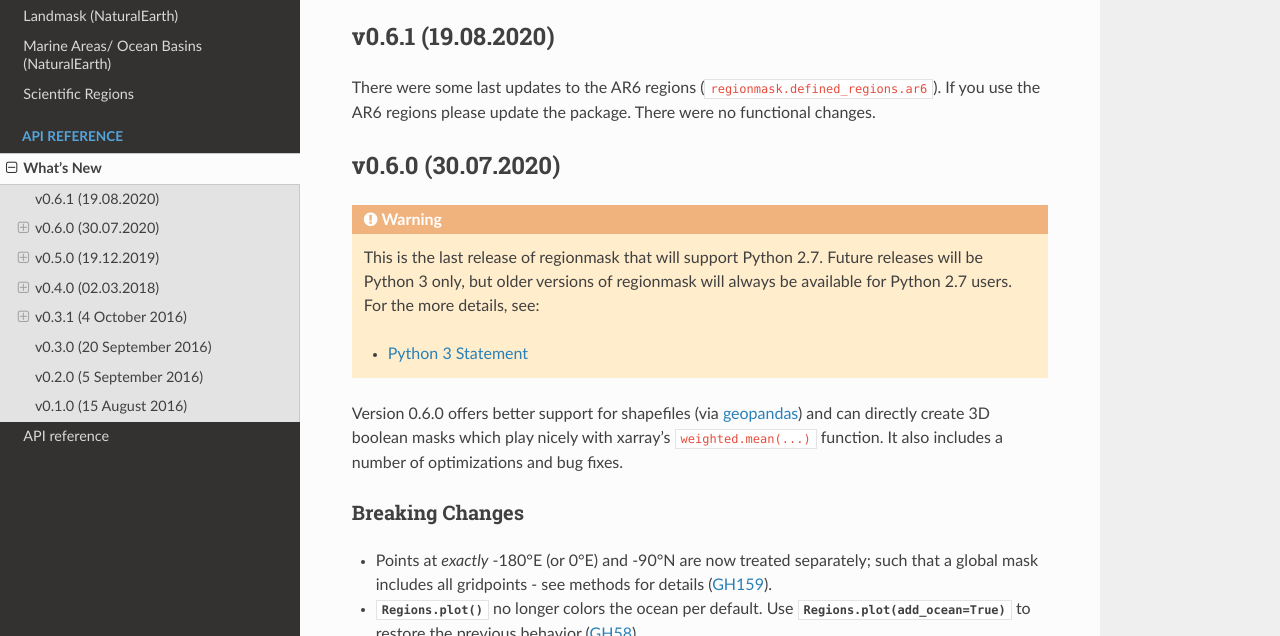
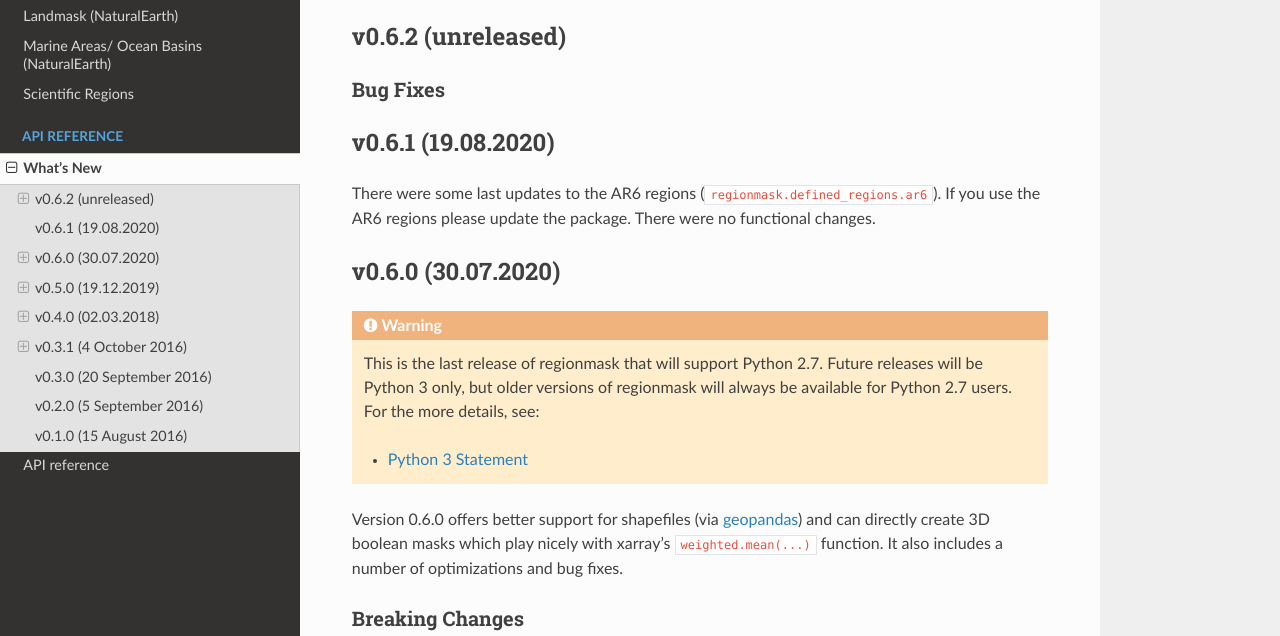
Before and after one commit to regionmask/regionmask, a Sphinx documentation site: the page built from docs/whats_new.rst, in a window 1280 px wide and 900 px high, cut to the strip 264-900 px from the top of the window. Built offline with Sphinx 7.4.7 and the Read the Docs theme 2.0.0, drawn with Linux system fonts in a browser that asks for light colours; pages that are not in the unit, such as notebooks, are missing from menus.

Commit message:
update whatsnew section

```diff
--- a/docs/whats_new.rst
+++ b/docs/whats_new.rst
@@ -8,7 +8,13 @@ What's New
 
     import regionmask
 
-.. _whats-new.0.6.1:
+.. _whats-new.0.7.0:
+
+v0.6.2 (unreleased)
+-------------------
+
+Bug Fixes
+~~~~~~~~~
 
 v0.6.1 (19.08.2020)
 -------------------
```
